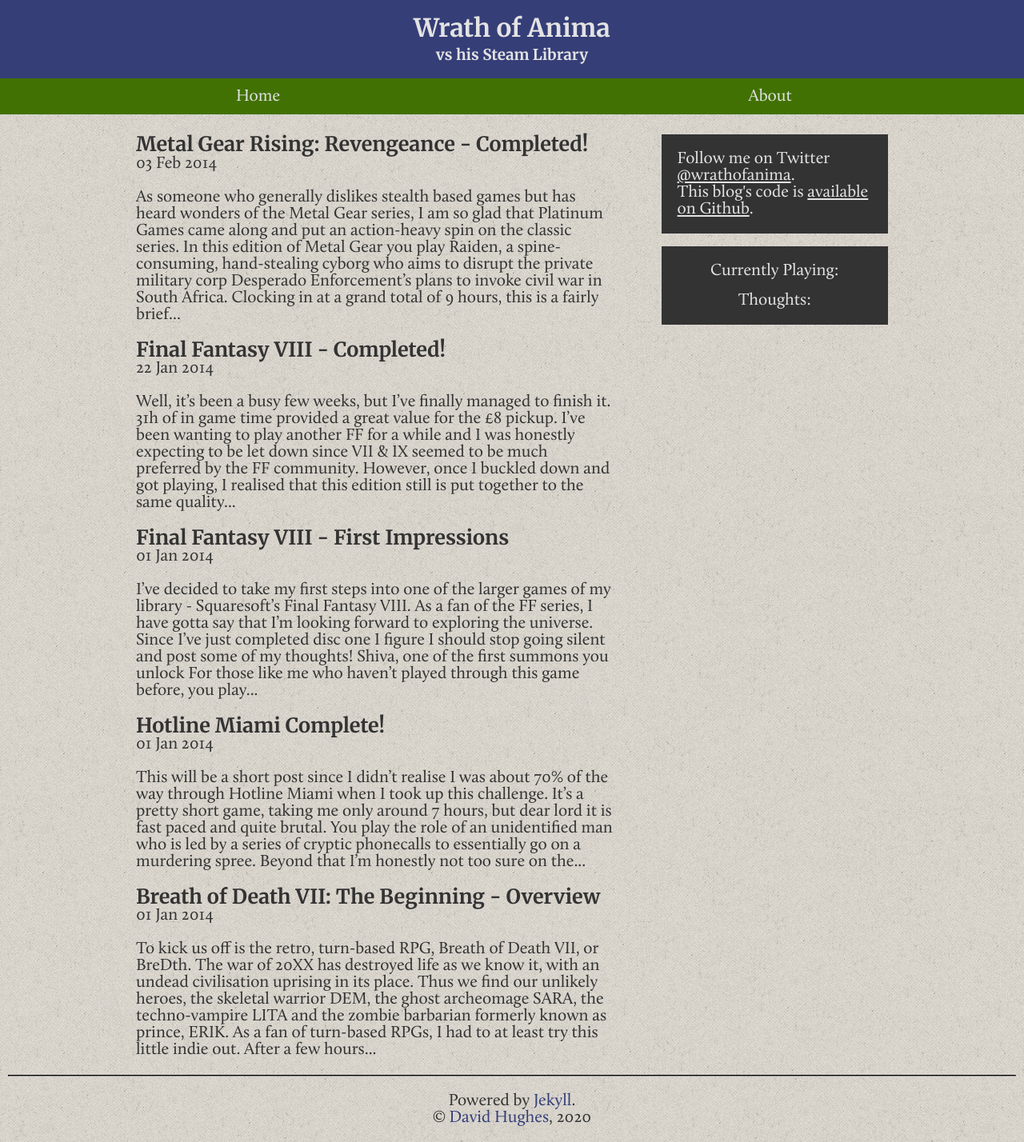
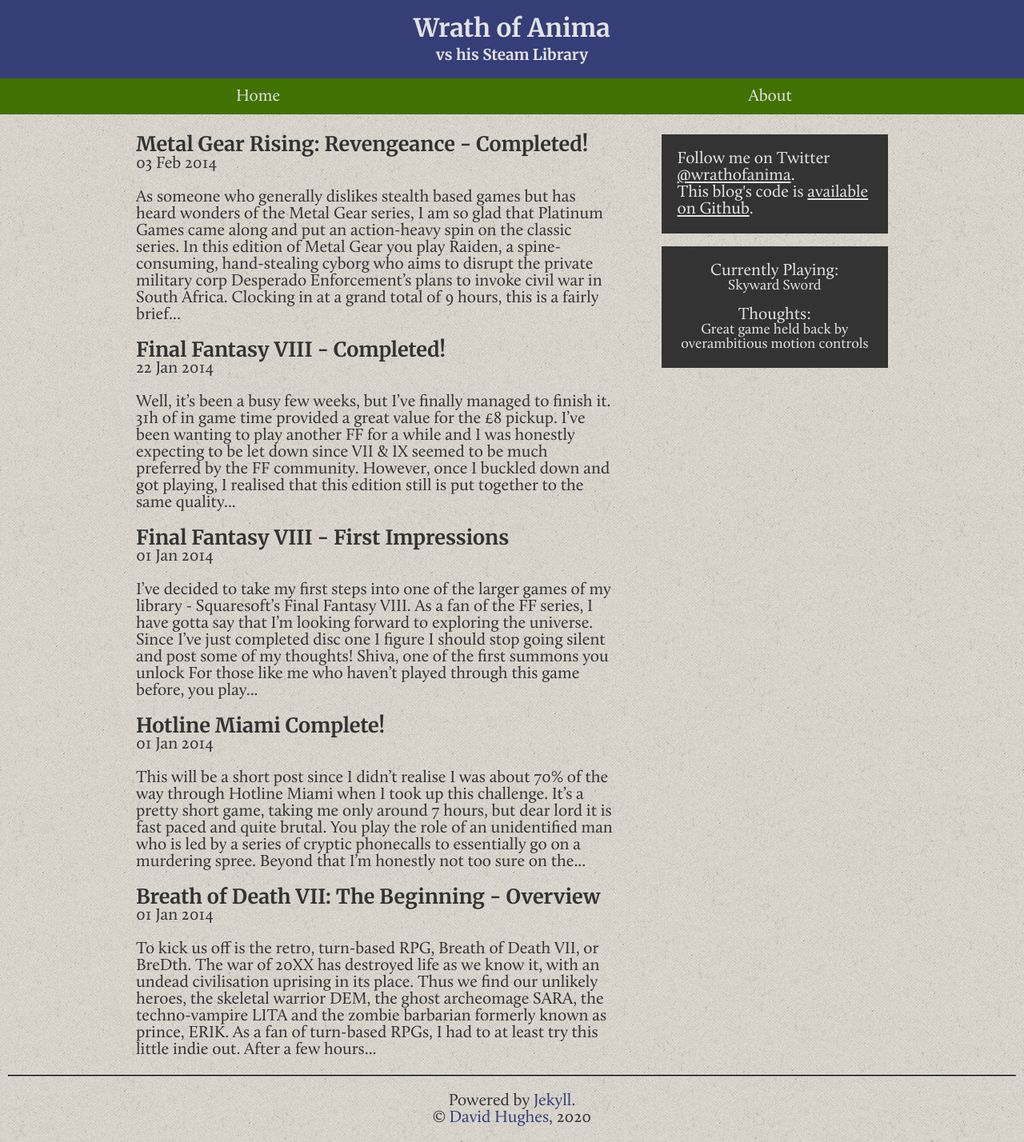
Before and after one commit to DavidHughes/wrathofanima, a Jekyll site: the page built from index.html, in a window 1280 px wide. Shown: the whole page at 80% size. Built offline with Jekyll 4.4.1, drawn with Linux system fonts in a browser that asks for light colours.

Commit message:
Fix current game block & update to Skyward Sword

```diff
--- a/_config.yml
+++ b/_config.yml
@@ -3,3 +3,6 @@
 markdown: kramdown
 pygments: false
 exclude: [CNAME, README.md, wrathofanima.sublime-project, wrathofanima.sublime-workspace, sass]
+current:
+  game: Skyward Sword
+  thoughts: Great game held back by overambitious motion controls
--- a/_includes/current-game.html
+++ b/_includes/current-game.html
@@ -1,8 +1,8 @@
 <div class="aside-block current">
   <div class="current__game">
-    <p>Currently Playing:</p><p class="progress">{{ page.game }}</p>
+    <p>Currently Playing:</p><p class="progress">{{ site.current.game }}</p>
   </div>
   <div class="current__verdict">
-    <p>Thoughts:</p><p class="progress">{{ page.verdict }}</p>
+    <p>Thoughts:</p><p class="progress">{{ site.current.thoughts }}</p>
   </div>
 </div>
--- a/_layouts/default.html
+++ b/_layouts/default.html
@@ -1,7 +1,3 @@
----
- game: "Dark Souls: Prepare to Die Edition"
- verdict: "Title is very motivating"
----
 <!DOCTYPE html>
 <html lang="en">
     <head>
```
